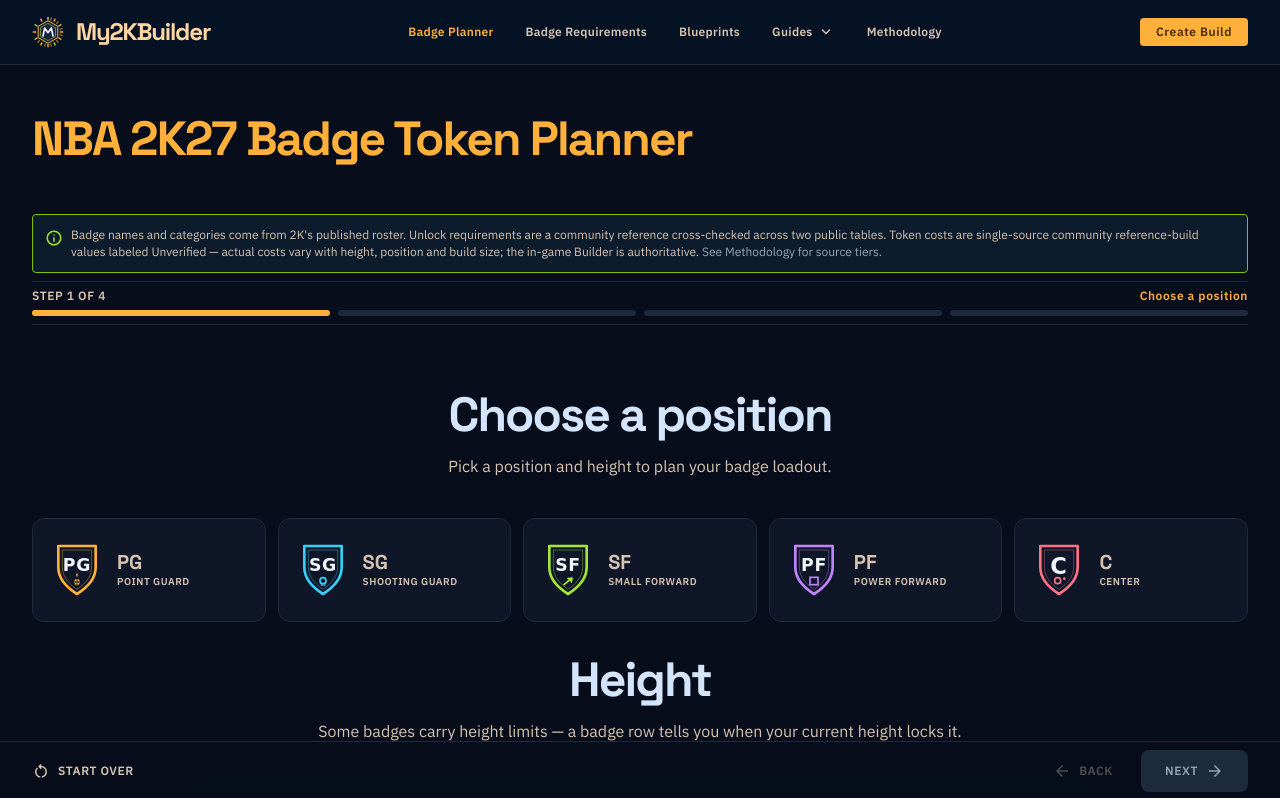
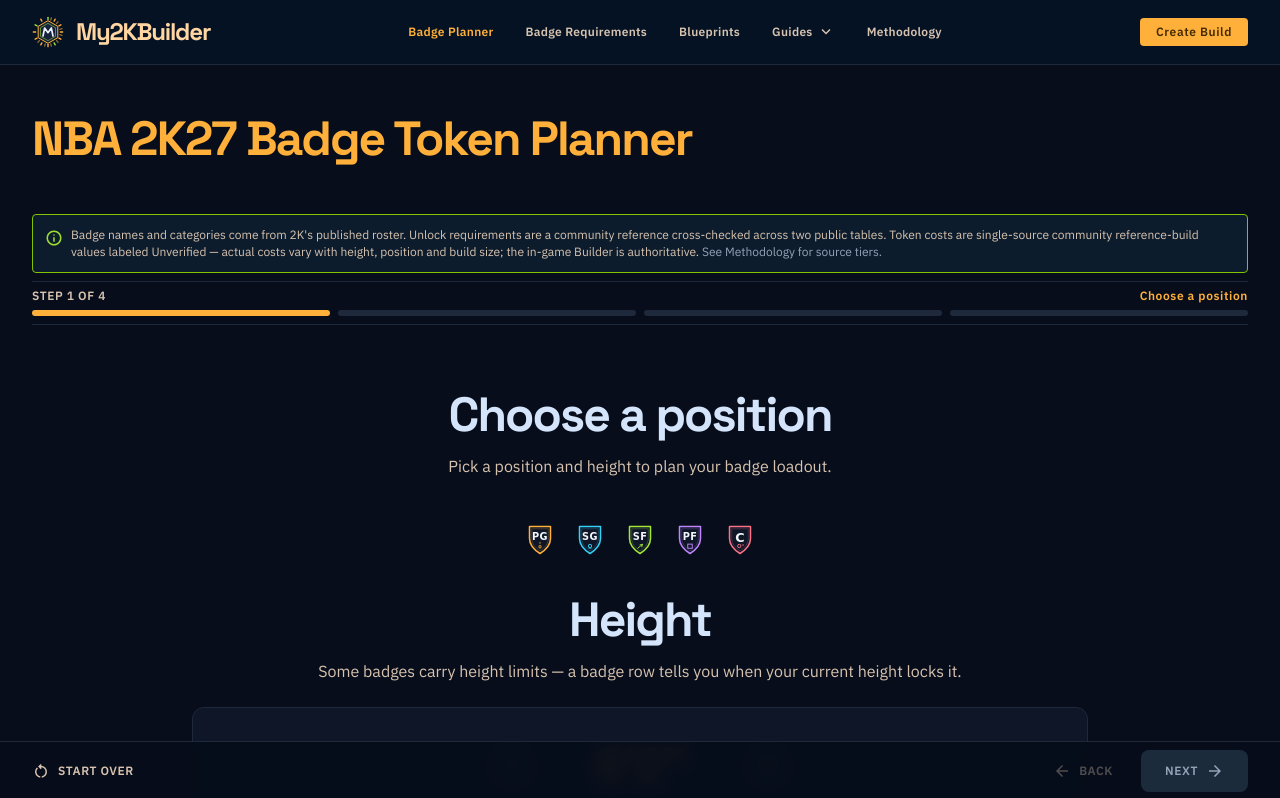
Before and after one commit to chaipeng19940310/my2kbuilder, a Next.js app: page /badge-token-planner in a window 1280 px wide. Shown: the top 798 px of the page. Built offline with nearby package versions, Linux system fonts and the light colour scheme.

Commit message:
fix(ui): compact position icons and restore visible blueprint search

```diff
--- a/app/badge-token-planner/PlannerClient.tsx
+++ b/app/badge-token-planner/PlannerClient.tsx
@@ -3,6 +3,7 @@
 
 import { useEffect, useMemo, useState } from "react";
 import { useRouter } from "next/navigation";
+import { PositionIcon } from "@/components/PositionIcon";
 import { Icon } from "@/components/Icon";
 import { DataSourceBanner } from "@/components/SourceTag";
 import { DisciplineIcon } from "@/components/DisciplineIcon";
@@ -209,36 +210,15 @@
           <h2 id="wizard-position-title" className="font-display text-headline-sm font-bold text-on-surface md:text-display-lg">Choose a position</h2>
           <p className="mt-1 text-body-sm text-on-surface-variant md:mt-3 md:text-body-lg">Pick a position and height to plan your badge loadout.</p>
         </div>
-        <div className="-mx-4 flex snap-x snap-mandatory gap-3 overflow-x-auto px-4 pb-2 [-ms-overflow-style:none] [scrollbar-width:none] [&::-webkit-scrollbar]:hidden sm:-mx-8 sm:px-8 md:mx-0 md:grid md:grid-cols-5 md:gap-3 md:overflow-visible md:px-0 md:pb-0">
-          {POSITIONS.map((abbr, index) => {
-            const selected = position === index;
-            const details = POSITION_DETAILS[index];
-            return (
-              <button
-                key={abbr}
-                type="button"
-                disabled={!hydrated}
-                aria-pressed={selected}
-                onClick={() => setPosition(index)}
-                className={`relative flex h-[72px] w-[120px] min-w-[120px] shrink-0 snap-start flex-row items-center justify-start gap-2 rounded-xl bg-surface-card px-3 text-left transition-all active:scale-[0.98] disabled:cursor-wait md:h-[104px] md:w-auto md:min-w-0 md:max-w-none md:flex-row md:justify-start md:gap-2 md:p-3 md:text-left ${selected ? "border-2 border-primary-container bg-surface-container-low shadow-[0_0_15px_rgba(255,176,58,0.15)]" : "border border-border-low hover:border-on-surface-variant hover:bg-surface-container-low"}`}
-              >
-                {selected ? <span className="absolute right-2 top-2 flex h-5 w-5 items-center justify-center rounded-full bg-primary-container text-on-primary"><Icon name="check" size={14} fill /></span> : null}
-                {/* eslint-disable-next-line @next/next/no-img-element -- local position artwork */}
-                <img
-                  src={`/assets/r12i/positions/pos-${abbr.toLowerCase()}.svg`}
-                  alt=""
-                  width={64}
-                  height={64}
-                  className="h-10 w-10 shrink-0 md:h-16 md:w-16"
-                />
-                <span className="min-w-0">
-                  <span className={`block font-display text-body-lg font-black leading-none md:text-headline-sm ${selected ? "text-on-surface" : "text-on-surface-variant"}`}>{abbr}</span>
-                  <span className={`mt-1 block truncate text-[9px] font-bold uppercase leading-tight tracking-wide md:pr-4 md:text-[10px] md:tracking-wider ${selected ? "text-primary-container" : "text-on-surface-variant"}`}>{details.name}</span>
-                  <span className="sr-only md:mt-1 md:block md:truncate md:text-[10px] md:leading-tight md:text-text-muted">{details.note}</span>
-                </span>
-              </button>
-            );
-          })}
+        <div className="position-options justify-center" role="group" aria-label="Choose a position">
+          {POSITIONS.map((abbr, index) => (
+            <button key={abbr} type="button" disabled={!hydrated}
+              aria-label={`${abbr} — ${POSITION_DETAILS[index].name}`}
+              title={`${POSITION_DETAILS[index].name}: ${POSITION_DETAILS[index].note}`}
+              aria-pressed={position === index} onClick={() => setPosition(index)} className="position-option">
+              <PositionIcon position={abbr} />
+            </button>
+          ))}
         </div>
         <div className="mx-auto mt-3 max-w-4xl md:mt-8">
           <div className="mb-2 text-center md:mb-6">
--- a/app/r18-inner.css
+++ b/app/r18-inner.css
@@ -115,3 +115,12 @@
   .r18-table td[data-label="Category"], .r18-table td[data-label="Height limit"], .r18-table td[data-label="Source"] { grid-column: 1 / -1; }
   .r18-table [role="group"][aria-label="Filter badges by discipline"] { flex-wrap: nowrap; overflow-x: auto; padding-bottom: 6px; scrollbar-width: none; }
 }
+/* Compact shared position controls: artwork includes the visible abbreviation. */
+.position-options { display: flex; flex-wrap: nowrap; align-items: center; gap: 6px; }
+.position-option { display: inline-flex; flex: 0 0 44px; width: 44px; height: 44px; padding: 2px; align-items: center; justify-content: center; border: 2px solid transparent; border-radius: 999px; background: transparent; cursor: pointer; transition: border-color .15s, background .15s, box-shadow .15s; }
+.position-icon { display: inline-block; width: 36px; height: 36px; flex-shrink: 0; vertical-align: middle; }
+.position-all { display: inline-flex; align-items: center; justify-content: center; width: 36px; height: 36px; border-radius: 50%; color: #e8eef7; background: #1e293b; font-size: 12px; font-weight: 700; }
+.position-option:hover { background: #253047; }
+.position-option[aria-pressed="true"], .position-option[aria-current="location"] { border-color: #ffb03a; background: #ffb03a26; box-shadow: 0 0 0 2px #ffb03a33; }
+.position-option:focus-visible { outline: 2px solid #e8eef7; outline-offset: 3px; }
+.position-option:disabled { cursor: wait; opacity: .5; }
--- a/app/signature-blueprints/BlueprintsClient.tsx
+++ b/app/signature-blueprints/BlueprintsClient.tsx
@@ -1,7 +1,7 @@
 "use client";
 
-import { useMemo, useRef, useState } from "react";
-import Image from "next/image";
+import { useMemo, useState } from "react";
+import { PositionIcon } from "@/components/PositionIcon";
 import Link from "next/link";
 import { useRouter } from "next/navigation";
 import { Icon } from "@/components/Icon";
@@ -47,8 +47,6 @@
 
   const [position, setPosition] = useState<string>("");
   const [query, setQuery] = useState<string>("");
-  const [searchOpen, setSearchOpen] = useState(false);
-  const searchToggle = useRef<HTMLButtonElement>(null);
   const [selected, setSelected] = useState<number[]>([]);
 
   const blueprints = useMemo(() => blueprintList(bundle), [bundle]);
@@ -67,13 +65,6 @@
   function clearFilters() {
     setPosition("");
     setQuery("");
-    setSearchOpen(false);
-  }
-
-  function closeSearch() {
-    setQuery("");
-    setSearchOpen(false);
-    searchToggle.current?.focus();
   }
 
   function toggleSelect(index: number) {
@@ -104,40 +95,24 @@
       >
         <div className="flex flex-wrap items-center gap-3">
           <span className="text-label-md uppercase text-on-surface-variant">Filter by position</span>
-          <div className="flex flex-wrap gap-2">
+          <div className="position-options" role="group" aria-label="Filter by position">
             {["", ...POSITIONS].map((p) => (
-              <button
-                key={p || "all"}
-                type="button"
-                onClick={() => setPosition(p)}
-                aria-pressed={position === p}
-                className={`inline-flex min-h-11 min-w-11 shrink-0 cursor-pointer items-center justify-center gap-1 rounded border px-2 py-1 text-label-md font-bold transition-colors ${
-                  position === p
-                    ? "border-primary-container bg-primary-container text-on-primary"
-                    : "border-border-low bg-surface-container-high text-on-surface-variant hover:border-primary-container hover:text-on-surface"
-                }`}
-              >
-                {p ? <Image src={`/assets/r12i/positions/pos-${p.toLowerCase()}.svg`} alt="" width={32} height={32} unoptimized /> : <Icon name="view_cozy" fill size={24} />}
-                {p || "All"}
+              <button key={p || "all"} type="button" onClick={() => setPosition(p)}
+                aria-label={p || "All"} aria-pressed={position === p} className="position-option">
+                <PositionIcon position={p} />
               </button>
             ))}
           </div>
-          <div className={`flex min-w-0 items-center rounded border border-border-low bg-surface-container-high ${searchOpen ? "w-full" : ""}`}>
-            <button ref={searchToggle} type="button" aria-label={searchOpen ? "Close blueprint search" : "Open blueprint search"} aria-expanded={searchOpen} aria-controls="blueprint-search" onClick={() => searchOpen ? closeSearch() : setSearchOpen(true)} className="flex h-11 w-11 shrink-0 cursor-pointer items-center justify-center text-on-surface-variant hover:text-primary-container">
-              <Icon name="search" size={22} />
-            </button>
-            {searchOpen ? <><input
-              id="blueprint-search"
-              autoFocus
-              type="search"
-              value={query}
-              onChange={(e) => e.target.value ? setQuery(e.target.value) : closeSearch()}
-              onKeyDown={(e) => { if (e.key === "Escape") closeSearch(); }}
-              placeholder="Search blueprint name (Example: Anomaly, Bulldozer)"
-              aria-label="Search blueprints by name"
-              className="min-w-0 flex-1 bg-transparent py-3 text-label-md text-on-surface placeholder:text-text-muted focus:outline-none"
-            /><button type="button" onClick={closeSearch} aria-label="Clear and close blueprint search" className="flex h-11 w-11 shrink-0 cursor-pointer items-center justify-center text-on-surface-variant hover:text-primary-container"><Icon name="close" size={20} /></button></> : null}
-          </div>
+          <input
+            id="blueprint-search"
+            type="search"
+            value={query}
+            onChange={(e) => setQuery(e.target.value)}
+            onKeyDown={(e) => { if (e.key === "Escape") setQuery(""); }}
+            placeholder="Search blueprint name (Example: Anomaly, Bulldozer)"
+            aria-label="Search blueprints by name"
+            className="min-h-11 w-full min-w-0 rounded border border-border-low bg-surface-container-high px-3 py-3 text-label-md text-on-surface placeholder:text-text-muted focus:outline-primary-container"
+          />
           {hasActiveFilter ? (
             <button
               type="button"
@@ -185,10 +160,7 @@
                 <div className="flex flex-grow flex-col p-5">
                   <div className="mb-3 flex items-start justify-between gap-2">
                     <div className="flex min-w-0 flex-wrap items-center gap-3">
-                      <span className="inline-flex items-center gap-1 rounded bg-primary-container/10 px-2.5 py-1 font-display text-code-sm font-bold uppercase text-primary-container">
-                        {p?.position ? <Image src={`/assets/r12i/positions/pos-${p.position.toLowerCase()}.svg`} alt="" width={36} height={36} unoptimized /> : null}
-                        {p?.position ?? "—"}
-                      </span>
+                      {p?.position ? <PositionIcon position={p.position} /> : <span>—</span>}
                       <span className="text-body-sm text-on-surface-variant">
                         {p?.height ?? "—"}
                         {p?.weight_lb ? ` · ${p.weight_lb} lbs` : ""}
--- a/app/signature-blueprints/compare/CompareClient.tsx
+++ b/app/signature-blueprints/compare/CompareClient.tsx
@@ -2,6 +2,7 @@
 
 import { useCallback, useEffect, useMemo, useState } from "react";
 import Link from "next/link";
+import { PositionIcon } from "@/components/PositionIcon";
 import { Icon } from "@/components/Icon";
 import { DataSourceBanner, SourceTag } from "@/components/SourceTag";
 import {
@@ -178,7 +179,7 @@
                     ) : null}
                     <span className="font-display text-headline-sm text-on-surface">{bp.name}</span>
                     <span className="text-body-sm text-text-muted">
-                      {bp.profile?.position ?? "—"}
+                      {bp.profile?.position ? <PositionIcon position={bp.profile.position} /> : "—"}
                       {bp.profile?.height ? ` · ${bp.profile.height}` : ""}
                       {bp.profile?.weight_lb ? ` · ${bp.profile.weight_lb} lbs` : ""}
                     </span>
@@ -201,7 +202,7 @@
                 </th>
                 {picked.map((bp) => (
                   <td key={bp.index} className="p-4 align-top text-body-md text-on-surface">
-                    {row.render(bp)}
+                    {row.label === "Position" && bp.profile?.position ? <PositionIcon position={bp.profile.position} /> : row.render(bp)}
                   </td>
                 ))}
               </tr>
--- /dev/null
+++ b/components/PositionIcon.tsx
@@ -0,0 +1,8 @@
+import Image from "next/image";
+
+/** Shared compact position artwork; the SVG already contains the abbreviation. */
+export function PositionIcon({ position }: { position: string }) {
+  return position ? (
+    <Image className="position-icon" src={`/assets/r12i/positions/pos-${position.toLowerCase()}.svg`} alt={position} width={36} height={36} unoptimized />
+  ) : <span className="position-all">All</span>;
+}
```
Also changed, not shown: app/signature-blueprints/by-position/page.tsx (+5 -23 lines), components/PositionGroupNav.tsx (added, +24 -0 lines).
